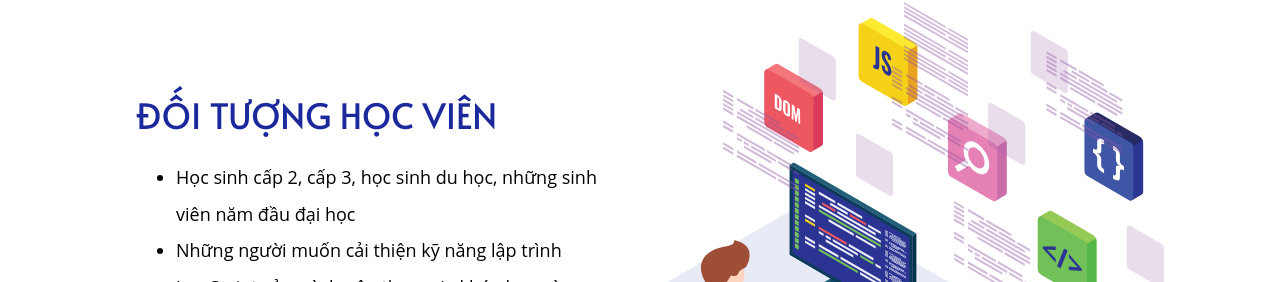
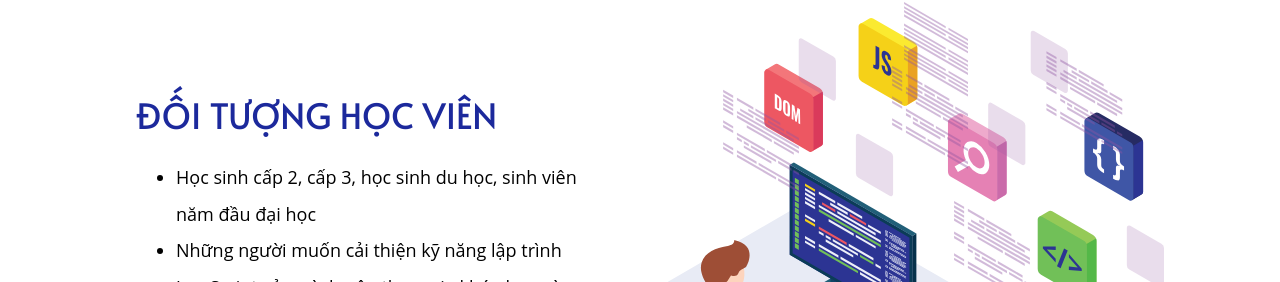
Before and after one commit to techmaster-vietnam/landing-robot, a website built with webpack: page src/index.html in a window 1280 px wide. Shown: the part 1547-1829 px from the top of the page. Built offline with nearby package versions, Linux system fonts and the light colour scheme.

Commit message:
sua landing page lan 2

```diff
--- a/src/index.html
+++ b/src/index.html
@@ -164,7 +164,7 @@
                     <div class="content_header">ĐỐI TƯỢNG HỌC VIÊN</div>
                     <div class="content_details">
                         <ul>
-                            <li>Học sinh cấp 2, cấp 3, học sinh du học, những sinh viên năm đầu đại học</li>
+                            <li>Học sinh cấp 2, cấp 3, học sinh du học, sinh viên năm đầu đại học</li>
                             <li>Những người muốn cải thiện kỹ năng lập trình JavaScript của mình nên tham gia khóa học
                                 này.</li>
                             <li>Những người mới bắt đầu lập trình Front End, thông qua khóa học để tự tạo các dự án
```
Also changed, not shown: dist/6b4628b4fdaf65660c14.ico (added), dist/img/111b732f3ff3d8bd232d.png (added), dist/img/8c7517878993a7ca36cc.png (added), dist/img/a6c1a177c2ce208ac8b5.png (added), dist/img/b1aaa95df346572a8862.svg (added), dist/index.html, 3 other files.
